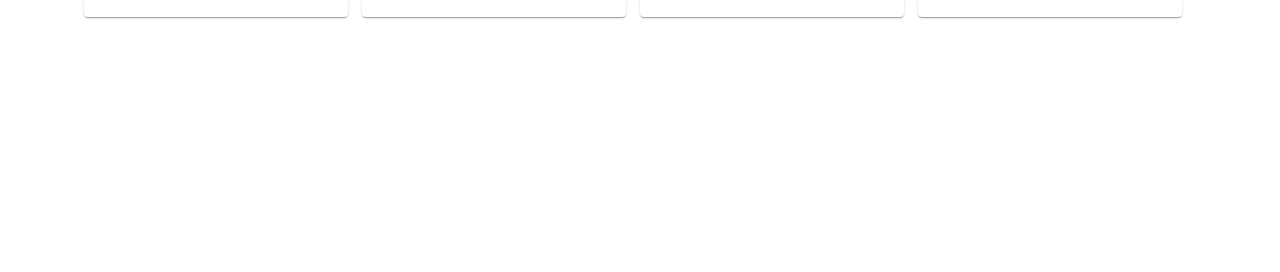
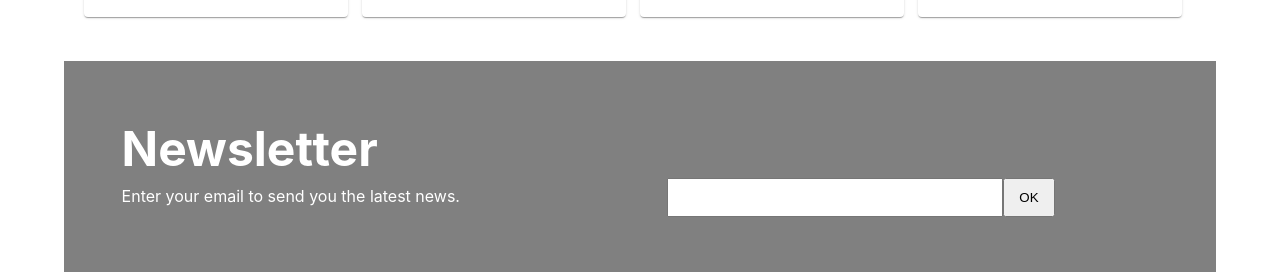
Before and after one commit to antonijek/Musical-instruments-store, a React (Create React App) app: page / in a window 1280 px wide. Shown: the part 1261-1533 px from the top of the page. Before the commit the page ends 1322 px from the top, so only its background shows below. Built offline with nearby package versions, Linux system fonts and the light colour scheme; a web font is replaced by a local one.

Commit message:
newsletter and correction on Login page

```diff
--- a/src/components/Home.js
+++ b/src/components/Home.js
@@ -1,11 +1,13 @@
 import React from "react";
 import Slider from "./Slider";
 import Articles from "./Articles";
+import Newsletter from "./Newsletter";
 const Home = () => {
   return (
     <div>
       <Slider />
       <Articles />
+      <Newsletter />
     </div>
   );
 };
--- a/src/components/Login.js
+++ b/src/components/Login.js
@@ -46,7 +46,7 @@ const Login = () => {
           required
           name="email"
           error={error.email}
-          helperText={"Incorrect email."}
+          helperText={error.email ? "Incorrect email." : ""}
           value={formData.email}
         />
         <br />
--- /dev/null
+++ b/src/components/Newsletter.js
@@ -0,0 +1,20 @@
+import React from "react";
+import "../styles/Newsletter.css";
+import ForwardToInboxIcon from "@mui/icons-material/ForwardToInbox";
+import { Button } from "@mui/material";
+const Newsletter = () => {
+  return (
+    <div className="newsletter">
+      <h1>Newsletter</h1>
+      <label className="label-news" htmlFor="email">
+        Enter your email to send you the latest news.
+      </label>
+      <div className="div-news">
+        <input type="email" name="email" id="email" className="input-news" />
+        <button className="button-news">OK</button>
+      </div>
+    </div>
+  );
+};
+
+export default Newsletter;
--- /dev/null
+++ b/src/styles/Newsletter.css
@@ -0,0 +1,47 @@
+.newsletter {
+  background-color: gray;
+  padding: 5%;
+  color: white;
+  font-size: 1.5rem;
+  text-align: center;
+  padding-top: 5%;
+  padding-bottom: 5%;
+}
+
+.newsletter h1 {
+  margin: 0;
+}
+.label-news {
+  font-size: 1rem;
+  width: 20%;
+}
+.button-news {
+  padding: 1%;
+  min-width: 5%;
+}
+
+.input-news {
+  min-width: 60%;
+  padding: 1%;
+}
+@media screen and (min-width: 600px) {
+  .input-news {
+    min-width: 40%;
+    padding: 1%;
+  }
+}
+
+@media screen and (min-width: 900px) {
+  .newsletter {
+    text-align: start;
+  }
+
+  .input-news {
+    margin-left: 20%;
+    min-width: 30%;
+  }
+
+  .div-news {
+    display: inline;
+  }
+}
```
